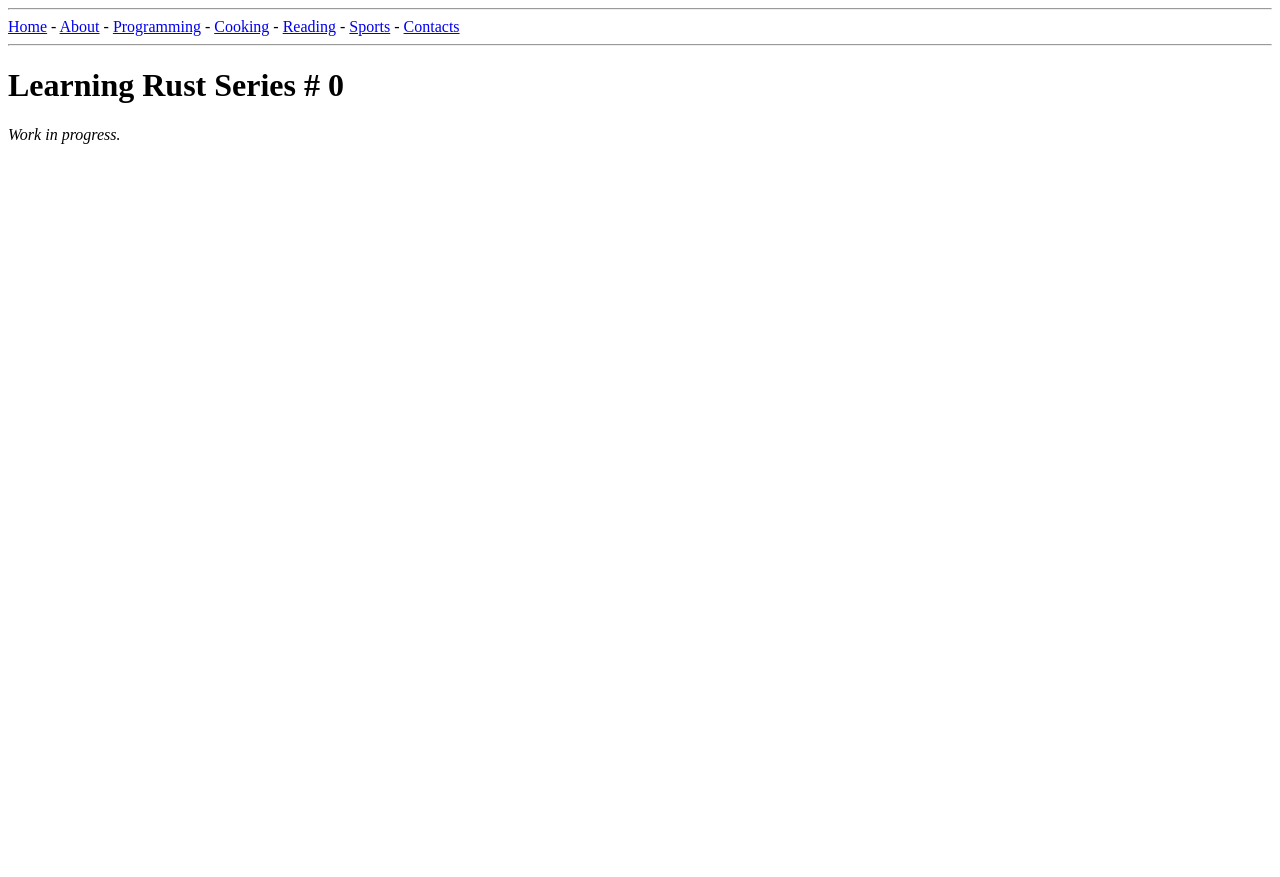
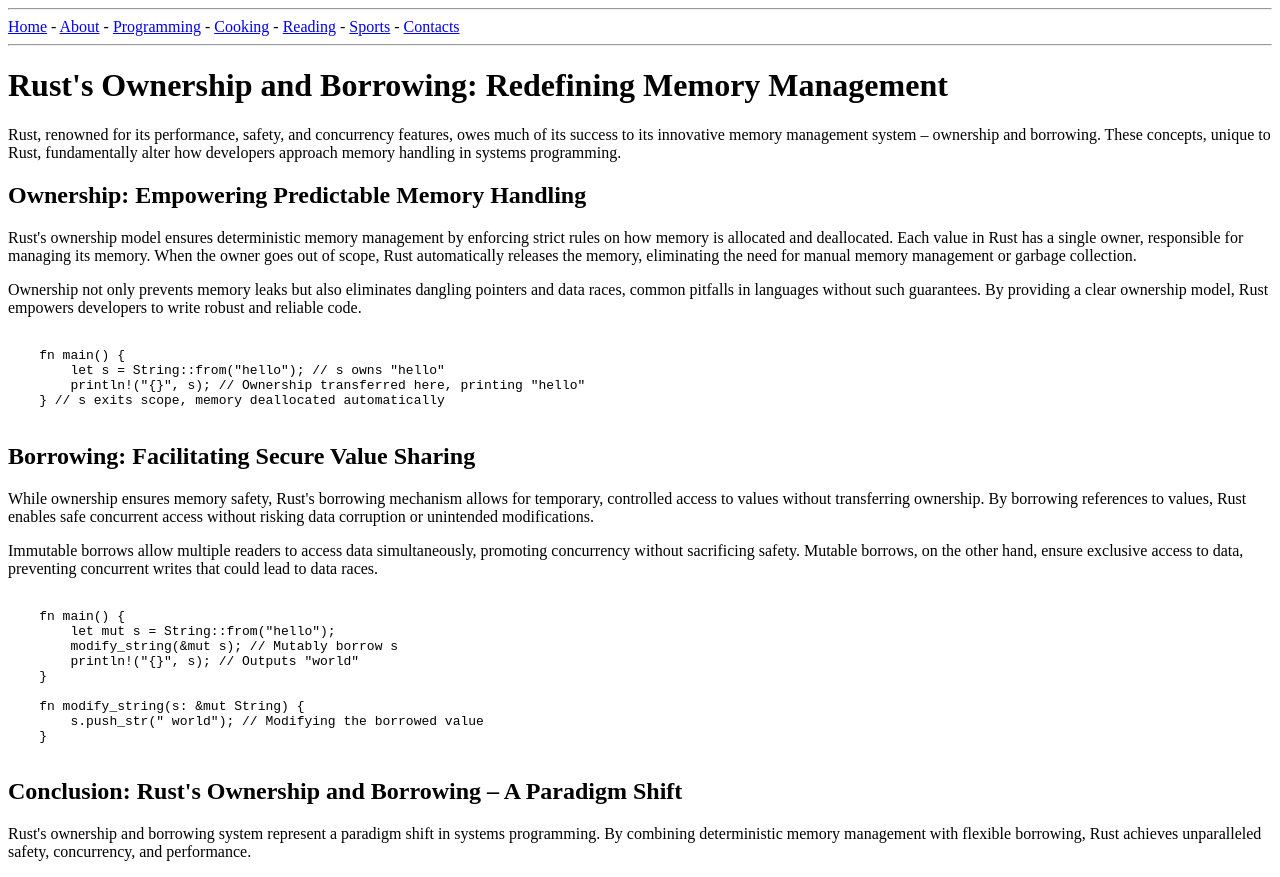
Before and after one commit to mariocrrt/personal-website, a plain HTML site: page entries/programming/learning-rust-0.html in a window 1280 px wide. Before the commit the page ends 800 px from the top, so only its background shows below. Drawn offline with Linux system fonts and the light colour scheme.

Commit message:
added rust article 0

```diff
--- a/entries/programming/learning-rust-0.html
+++ b/entries/programming/learning-rust-0.html
@@ -23,7 +23,75 @@
       <a href="/personal-website/contacts.html">Contacts</a>
     </nav>
     <hr />
-    <h1>Learning Rust Series # 0</h1>
-    <i>Work in progress.</i>
+
+    <h1>Rust's Ownership and Borrowing: Redefining Memory Management</h1>
+
+    <p>
+      Rust, renowned for its performance, safety, and concurrency features, owes
+      much of its success to its innovative memory management system – ownership
+      and borrowing. These concepts, unique to Rust, fundamentally alter how
+      developers approach memory handling in systems programming.
+    </p>
+
+    <h2>Ownership: Empowering Predictable Memory Handling</h2>
+
+    <p>
+      Rust's ownership model ensures deterministic memory management by
+      enforcing strict rules on how memory is allocated and deallocated. Each
+      value in Rust has a single owner, responsible for managing its memory.
+      When the owner goes out of scope, Rust automatically releases the memory,
+      eliminating the need for manual memory management or garbage collection.
+    </p>
+
+    <p>
+      Ownership not only prevents memory leaks but also eliminates dangling
+      pointers and data races, common pitfalls in languages without such
+      guarantees. By providing a clear ownership model, Rust empowers developers
+      to write robust and reliable code.
+    </p>
+
+    <pre><code>
+    fn main() {
+        let s = String::from("hello"); // s owns "hello"
+        println!("{}", s); // Ownership transferred here, printing "hello"
+    } // s exits scope, memory deallocated automatically
+    </code></pre>
+
+    <h2>Borrowing: Facilitating Secure Value Sharing</h2>
+
+    <p>
+      While ownership ensures memory safety, Rust's borrowing mechanism allows
+      for temporary, controlled access to values without transferring ownership.
+      By borrowing references to values, Rust enables safe concurrent access
+      without risking data corruption or unintended modifications.
+    </p>
+
+    <p>
+      Immutable borrows allow multiple readers to access data simultaneously,
+      promoting concurrency without sacrificing safety. Mutable borrows, on the
+      other hand, ensure exclusive access to data, preventing concurrent writes
+      that could lead to data races.
+    </p>
+
+    <pre><code>
+    fn main() {
+        let mut s = String::from("hello");
+        modify_string(&amp;mut s); // Mutably borrow s
+        println!("{}", s); // Outputs "world"
+    }
+
+    fn modify_string(s: &amp;mut String) {
+        s.push_str(" world"); // Modifying the borrowed value
+    }
+    </code></pre>
+
+    <h2>Conclusion: Rust's Ownership and Borrowing – A Paradigm Shift</h2>
+
+    <p>
+      Rust's ownership and borrowing system represent a paradigm shift in
+      systems programming. By combining deterministic memory management with
+      flexible borrowing, Rust achieves unparalleled safety, concurrency, and
+      performance.
+    </p>
   </body>
 </html>
```
Also changed, not shown: programming.html (+1 -1 lines).
